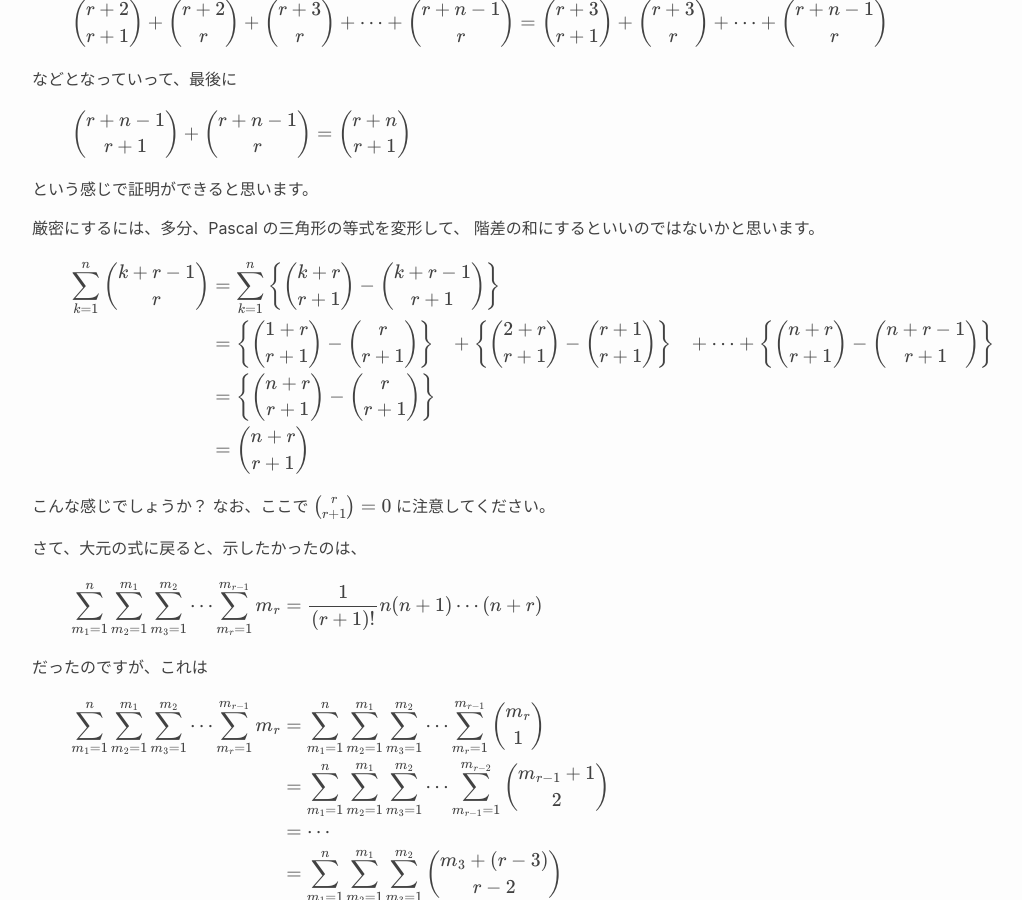
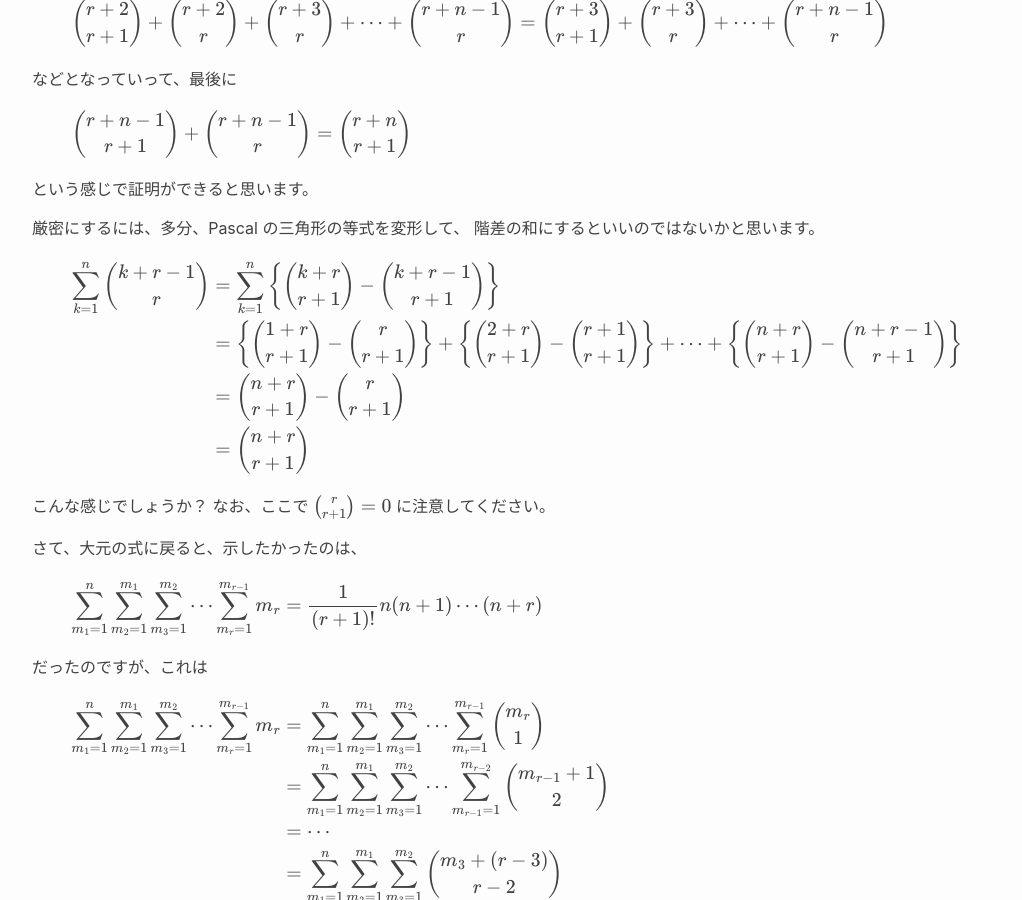
Before and after one commit to eiu2/eiu2.github.com, a Jekyll site: the page built from _posts/2026-06-21-ai-life.md, in a window 1280 px wide and 900 px high, scrolled down 2678 px. Shown: the whole window, without its empty margins (208-1230 px from the left). Built offline with Jekyll 4.4.1, drawn with Linux system fonts in a browser that asks for light colours; nearby versions of some CDN libraries; formulas are drawn with MathJax 3.

Commit message:
Update 2026-06-21-ai-life.md

```diff
--- a/_posts/2026-06-21-ai-life.md
+++ b/_posts/2026-06-21-ai-life.md
@@ -183,10 +183,8 @@
 \begin{alignedat}{1}
 \sum^{n}_{k=1} \binom{k+r-1}{r}
 &= \sum^{n}_{k=1} \left\lbrace\binom{k+r}{r+1} - \binom{k+r-1}{r+1} \right\rbrace \\
-&= \left\lbrace\binom{1+r}{r+1} - \binom{r}{r+1} \right\rbrace　+
-\left\lbrace\binom{2+r}{r+1} - \binom{r+1}{r+1} \right\rbrace　+ \cdots +
-\left\lbrace\binom{n+r}{r+1} - \binom{n+r-1}{r+1} \right\rbrace \\
-&= \left\lbrace\binom{n+r}{r+1} - \binom{r}{r+1} \right\rbrace \\
+&= \left\lbrace\binom{1+r}{r+1} - \binom{r}{r+1} \right\rbrace + \left\lbrace\binom{2+r}{r+1} - \binom{r+1}{r+1} \right\rbrace + \cdots + \left\lbrace\binom{n+r}{r+1} - \binom{n+r-1}{r+1} \right\rbrace \\
+&= \binom{n+r}{r+1} - \binom{r}{r+1} \\
 &= \binom{n+r}{r+1}
 \end{alignedat}
 $$
```
